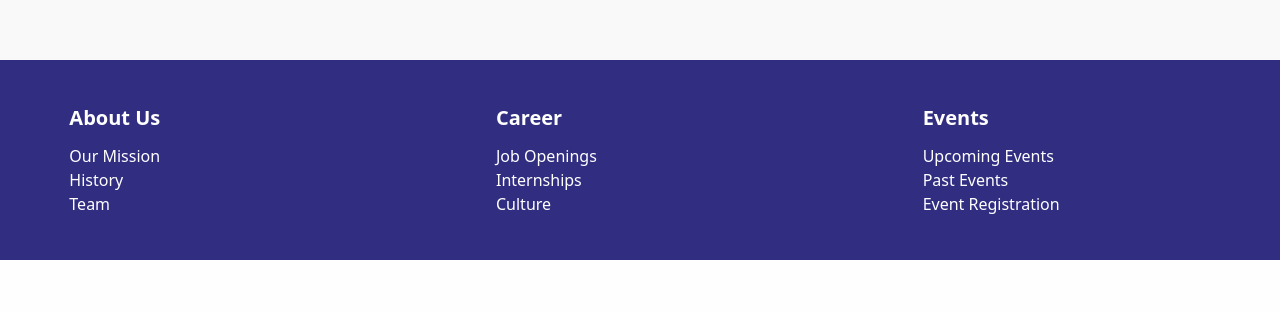
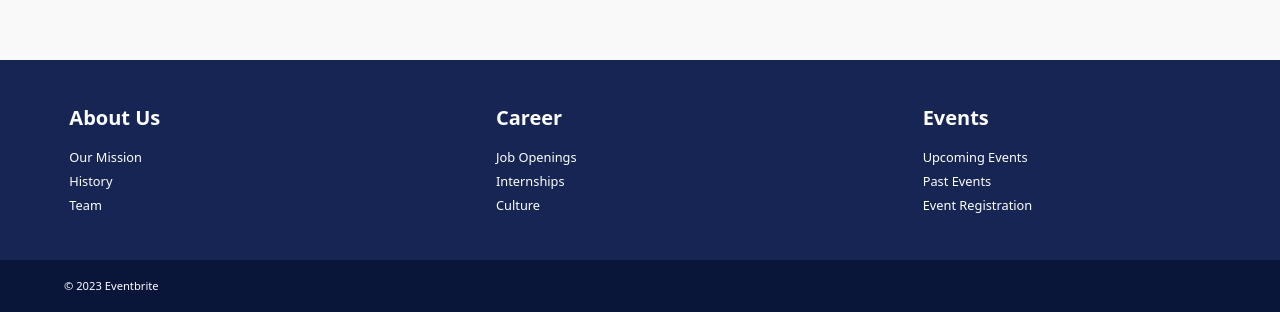
Before and after one commit to leoneloliver/eventbrite, a React (Create React App) app: page /event/1 in a window 1280 px wide. Shown: the part 866-1178 px from the top of the page. Before the commit the page ends 1126 px from the top, so only its background shows below. Built offline with nearby package versions, Linux system fonts and the light colour scheme; no server answers; the database is empty.

Commit message:
changed footer

```diff
--- a/src/Details.tsx
+++ b/src/Details.tsx
@@ -76,7 +76,7 @@ function PostDetail() {
 
                   <button
                     type="button"
-                    className="ticket focus:outline-none text-white bg-orange-600 hover:bg-orange-500 focus:ring-1 focus:ring-yellow-300 font-medium rounded-lg text-sm px-5 py-2.5  mb-2 dark:focus:ring-yellow-900"
+                    className="ticket focus:outline-none text-white bg-orange-600 hover:bg-orange-500  font-medium rounded-lg text-sm px-5 py-2.5  mb-2 "
                   >
                     Get Tickets
                   </button>
--- a/src/components/Footer.tsx
+++ b/src/components/Footer.tsx
@@ -1,6 +1,7 @@
 function Footer() {
   return (
-    <footer className="bg-indigo-900 py-7 text-white mt-8">
+    <>
+    <footer className="bg-blue-950 py-7 text-white mt-8">
       <div className="container mx-auto flex flex-wrap justify-around">
         <div className="w-full md:w-1/4 p-4">
           <h3 className="text-xl font-semibold mb-3">About Us</h3>
@@ -45,7 +46,14 @@ function Footer() {
           </ul>
         </div>
       </div>
+
     </footer>
+    <div className="bg-blue-1000">
+      <div className="container mx-auto text-white p-4">
+        <p className="text-sm pl-12">© 2023 Eventbrite</p>
+      </div>
+    </div>
+    </>
   );
 }
 
--- a/src/components/Header.tsx
+++ b/src/components/Header.tsx
@@ -78,7 +78,7 @@ function Header() {
             <ul className="flex flex-col p-4 md:p-0 mt-4 font-medium border border-gray-100 rounded-lg bg-gray-50 md:flex-row md:space-x-8 md:mt-0 md:border-0 md:bg-white">
               <li>
                 <Link
-                  to="#"
+                  to="/"
                   className="block py-2 pl-3 pr-4 text-gray-900 rounded hover:bg-gray-100 md:hover:bg-transparent md:hover:text-blue-700 md:p-0"
                   aria-current="page"
                 >
--- a/src/index.css
+++ b/src/index.css
@@ -153,7 +153,18 @@ nav svg.w-5.h-5 {
 .ticket{
   width: 100% !important;
 }
-
+footer li a{
+  font-size: 0.8rem;
+}
+footer li a:hover{
+  text-decoration: underline;
+}
+.bg-blue-1000{
+  background-color: #0a153a;
+}
+.bg-blue-1000 p{
+  font-size: 0.7rem;
+}
 @media only screen and (max-width: 1024px) {
 
   .thumb{
```
